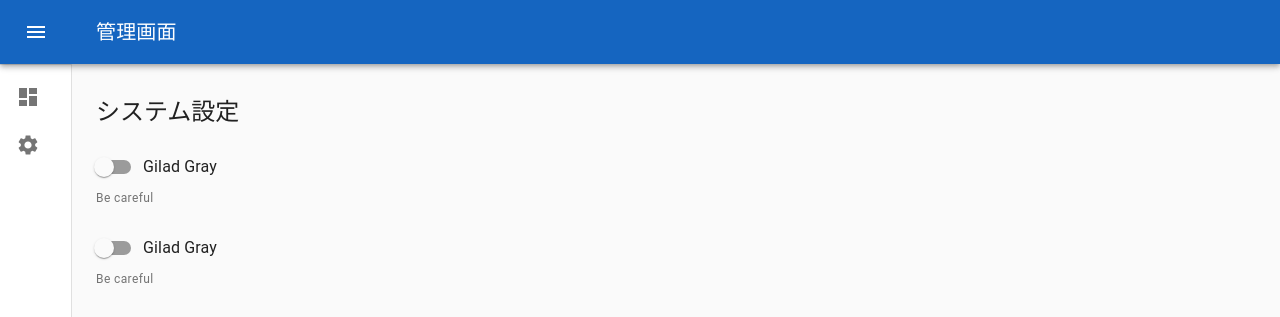
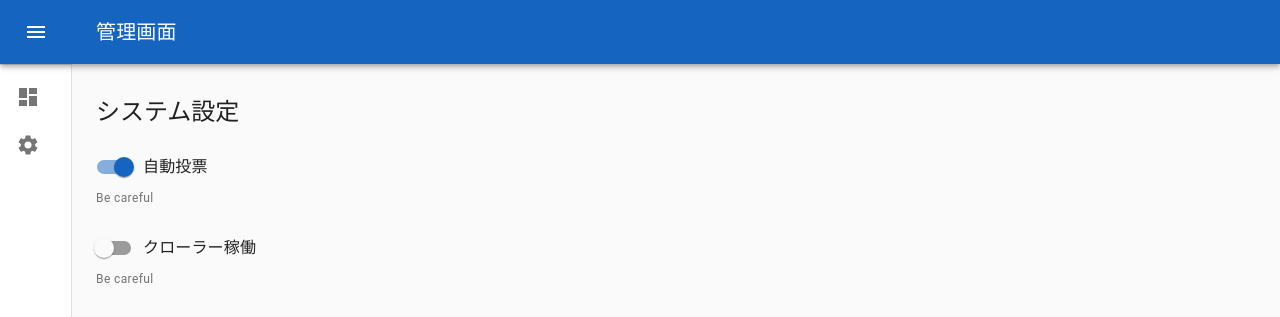
Before and after one commit to k0kishima/blue_magic_front, a React (Create React App) app: page /settings in a window 1280 px wide. Shown: the top 317 px of the page. Built offline with nearby package versions, Linux system fonts and the light colour scheme.

Commit message:
scaffold store

```diff
--- a/src/components/pages/SettingsPage/index.tsx
+++ b/src/components/pages/SettingsPage/index.tsx
@@ -6,8 +6,16 @@ import FormControlLabel from "@material-ui/core/FormControlLabel";
 import FormHelperText from "@material-ui/core/FormHelperText";
 import Switch from "@material-ui/core/Switch";
 import styled from "styled-components";
+import { RootState } from "store/store";
+import { useSelector } from "react-redux";
+
+const selector = ({ setting }: RootState) => ({
+  setting: setting,
+});
 
 export const SettingsPage: React.VFC = () => {
+  const { setting } = useSelector(selector);
+
   const Styled = styled.div`
     fieldset {
       display: block;
@@ -20,8 +28,14 @@ export const SettingsPage: React.VFC = () => {
       <FormControl component="fieldset">
         <FormGroup>
           <FormControlLabel
-            control={<Switch name="gilad" color="primary" />}
-            label="Gilad Gray"
+            control={
+              <Switch
+                name="gilad"
+                color="primary"
+                checked={setting.voting_enable}
+              />
+            }
+            label="自動投票"
           />
         </FormGroup>
         <FormHelperText>Be careful</FormHelperText>
@@ -29,8 +43,14 @@ export const SettingsPage: React.VFC = () => {
       <FormControl component="fieldset">
         <FormGroup>
           <FormControlLabel
-            control={<Switch name="gilad" color="primary" />}
-            label="Gilad Gray"
+            control={
+              <Switch
+                name="gilad"
+                color="primary"
+                checked={setting.crawling_enable}
+              />
+            }
+            label="クローラー稼働"
           />
         </FormGroup>
         <FormHelperText>Be careful</FormHelperText>
--- a/src/index.tsx
+++ b/src/index.tsx
@@ -1,10 +1,15 @@
 import React from "react";
 import ReactDOM from "react-dom";
+import { Provider } from "react-redux";
 import { App } from "App";
+import { store } from "store/store";
 
 ReactDOM.render(
   <React.StrictMode>
-    <App />
+    <Provider store={store}>
+      <App />
+    </Provider>
+    ,
   </React.StrictMode>,
   document.getElementById("root")
 );
--- /dev/null
+++ b/src/store/rootReducer.ts
@@ -0,0 +1,8 @@
+import { combineReducers } from "redux";
+import settingReducer from "store/setting";
+
+const rootReducer = combineReducers({
+  setting: settingReducer,
+});
+
+export default rootReducer;
--- /dev/null
+++ b/src/store/setting/index.ts
@@ -0,0 +1,8 @@
+import reducer, { actions, initialState } from "./slice";
+
+export const settingStore = {
+  initialState,
+  actions,
+};
+
+export default reducer;
--- /dev/null
+++ b/src/store/setting/slice.ts
@@ -0,0 +1,28 @@
+import { createSlice } from "@reduxjs/toolkit";
+
+export type settingItem = "voting_enable" | "crawling_enable";
+
+export type SettingState = {
+  voting_enable: boolean;
+  crawling_enable: boolean;
+};
+
+export const initialState: SettingState = {
+  voting_enable: true,
+  crawling_enable: false,
+};
+
+export const settingSlice = createSlice({
+  name: "setting",
+  initialState,
+  reducers: {
+    updateField: (state, action) => {
+      const { item, value }: { item: settingItem; value: boolean } =
+        action.payload;
+      state[item] = value;
+    },
+  },
+});
+
+export const actions = settingSlice.actions;
+export default settingSlice.reducer;
--- /dev/null
+++ b/src/store/store.ts
@@ -0,0 +1,8 @@
+import { configureStore } from "@reduxjs/toolkit";
+import rootReducer from "store/rootReducer";
+
+export const store = configureStore({
+  reducer: rootReducer,
+});
+
+export type RootState = ReturnType<typeof rootReducer>;
```
